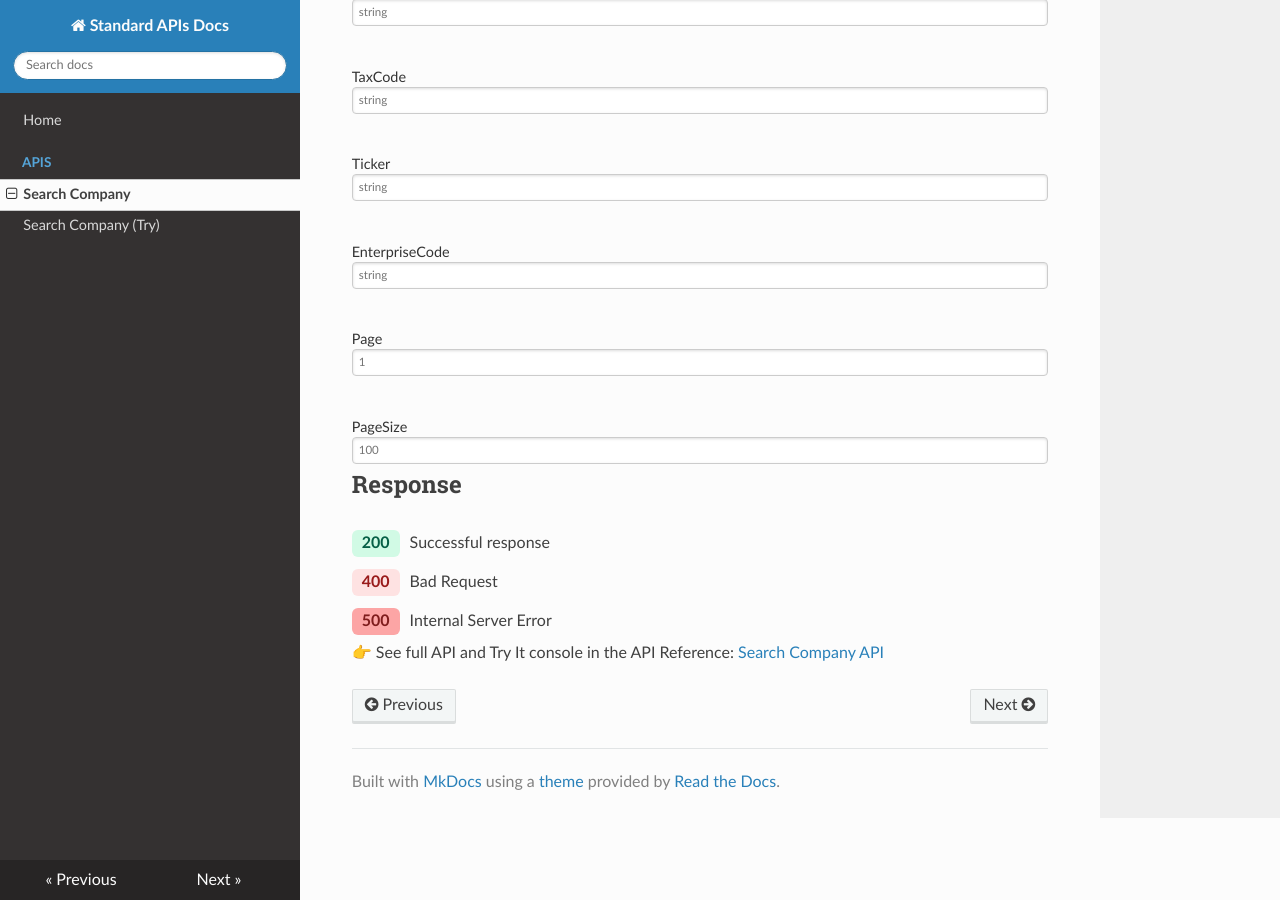
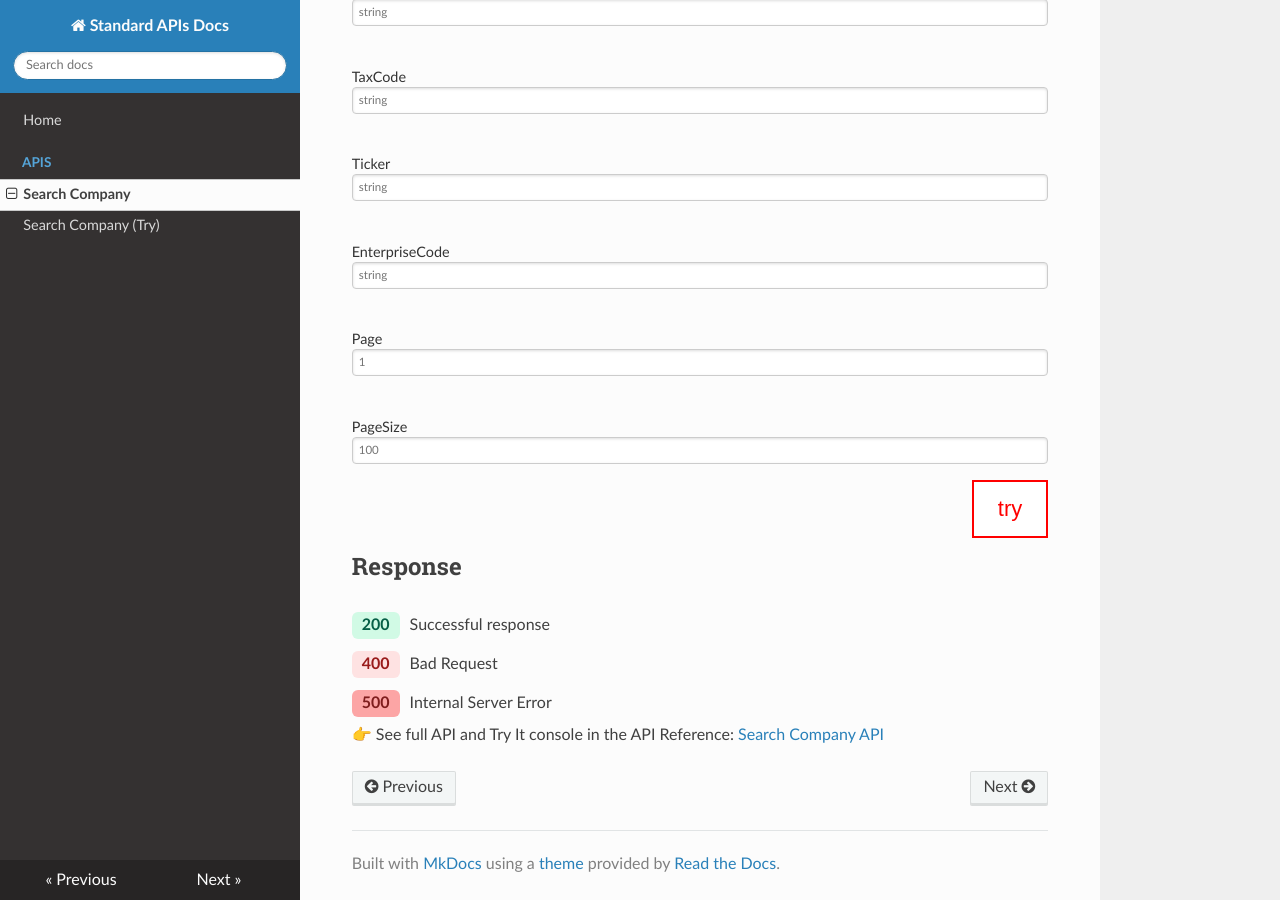
Before and after one commit to Truan-134340/Standard-APIs, an MkDocs documentation site: the page built from docs/search-company.md, in a window 1280 px wide and 900 px high, scrolled down 781 px. Built offline with MkDocs 1.6.1, drawn with Linux system fonts in a browser that asks for light colours; nearby versions of some CDN libraries.

Commit message:
Update search-company.md

```diff
--- a/docs/search-company.md
+++ b/docs/search-company.md
@@ -49,6 +49,17 @@ Search company by indicator
   </div>
 
 </div>
+<!-- TRY BOX -->
+<div style="display:flex; align-items:center; gap:16px; margin: 12px 0;">
+  <button id="btnTry"
+    style="margin-left:auto; padding:14px 24px; border:2px solid red; background:white; color:red; font-size:22px; cursor:pointer;">
+    try
+  </button>
+</div>
+
+<div id="tryStatus" style="margin: 8px 0; font-weight:600;"></div>
+
+<pre id="tryResult" style="white-space:pre-wrap; border:1px solid #eee; padding:12px; border-radius:6px; display:none;"></pre>
 
 <h2>Response</h2>
 
```
